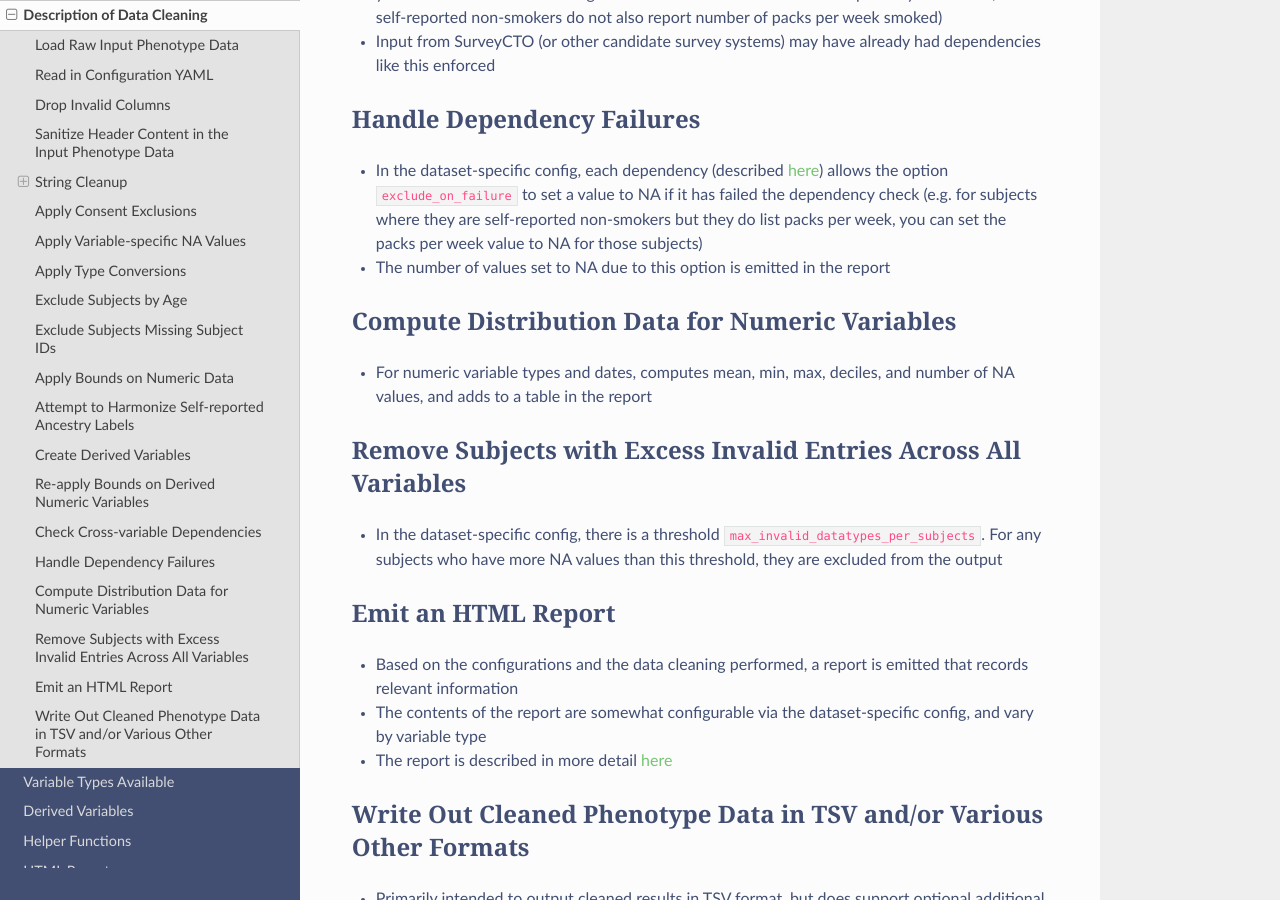
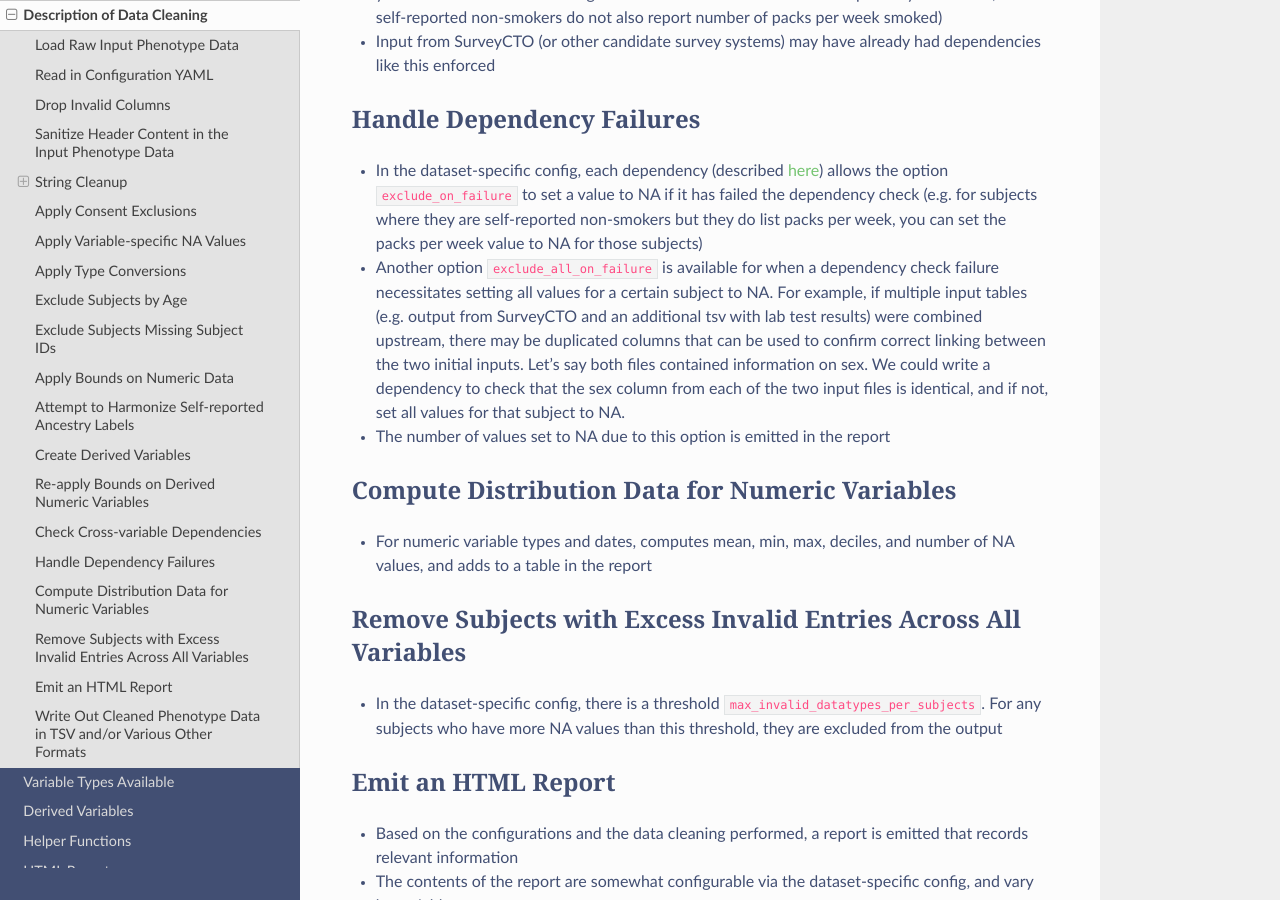
Before and after one commit to bballew/process.phenotypes, a Sphinx documentation site: the page built from docs/source/description.md, in a window 1280 px wide and 900 px high, scrolled down 4897 px. Built offline with Sphinx 7.4.7 and the Read the Docs theme 2.0.0, drawn with Linux system fonts in a browser that asks for light colours.

Commit message:
docs: update sphinx docs with new config options

```diff
--- a/docs/source/description.md
+++ b/docs/source/description.md
@@ -150,6 +150,7 @@ _Experimental_
 ## Handle Dependency Failures
 
 - In the dataset-specific config, each dependency (described [here](dependencies)) allows the option `exclude_on_failure` to set a value to NA if it has failed the dependency check (e.g. for subjects where they are self-reported non-smokers but they do list packs per week, you can set the packs per week value to NA for those subjects)
+- Another option `exclude_all_on_failure` is available for when a dependency check failure necessitates setting all values for a certain subject to NA.  For example, if multiple input tables (e.g. output from SurveyCTO and an additional tsv with lab test results) were combined upstream, there may be duplicated columns that can be used to confirm correct linking between the two initial inputs.  Let's say both files contained information on sex.  We could write a dependency to check that the sex column from each of the two input files is identical, and if not, set all values for that subject to NA.
 - The number of values set to NA due to this option is emitted in the report
 
 ## Compute Distribution Data for Numeric Variables
```
Also changed, not shown: docs/source/yaml_config.md (+1 -0 lines).
